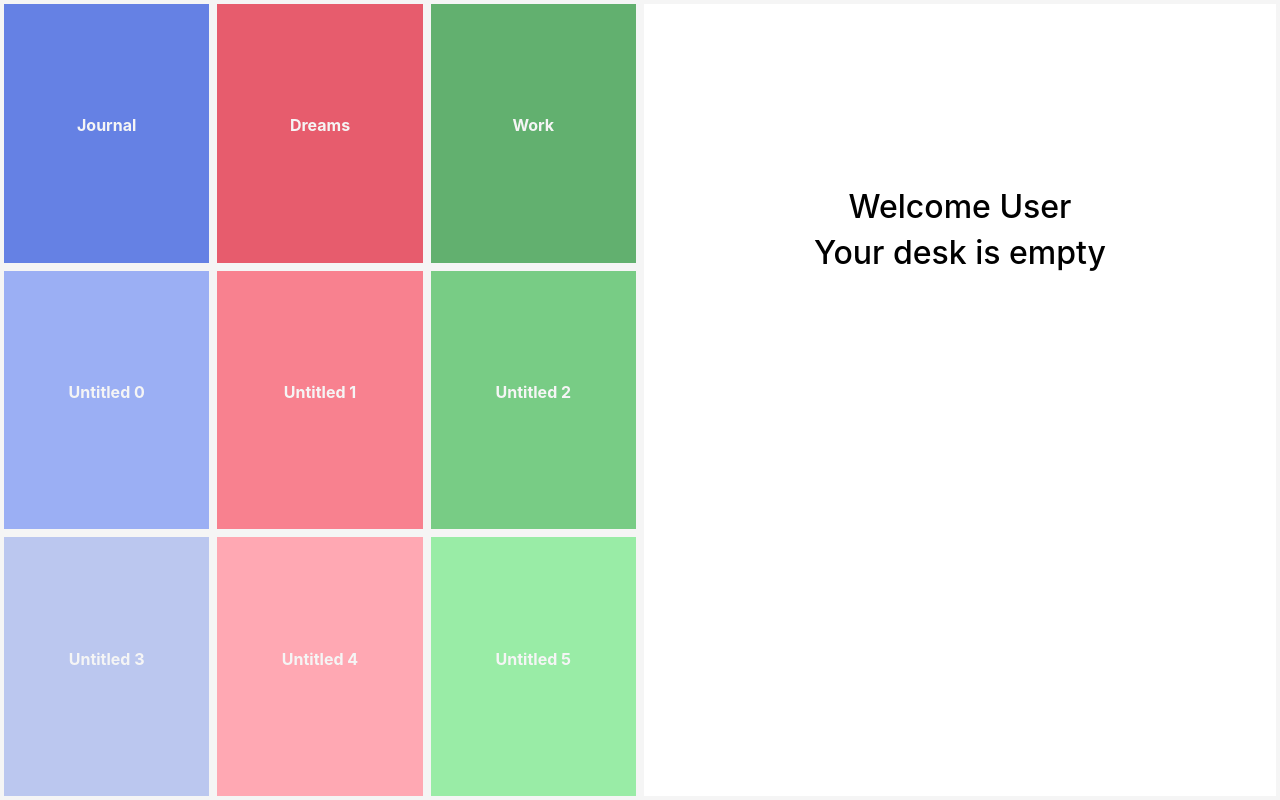
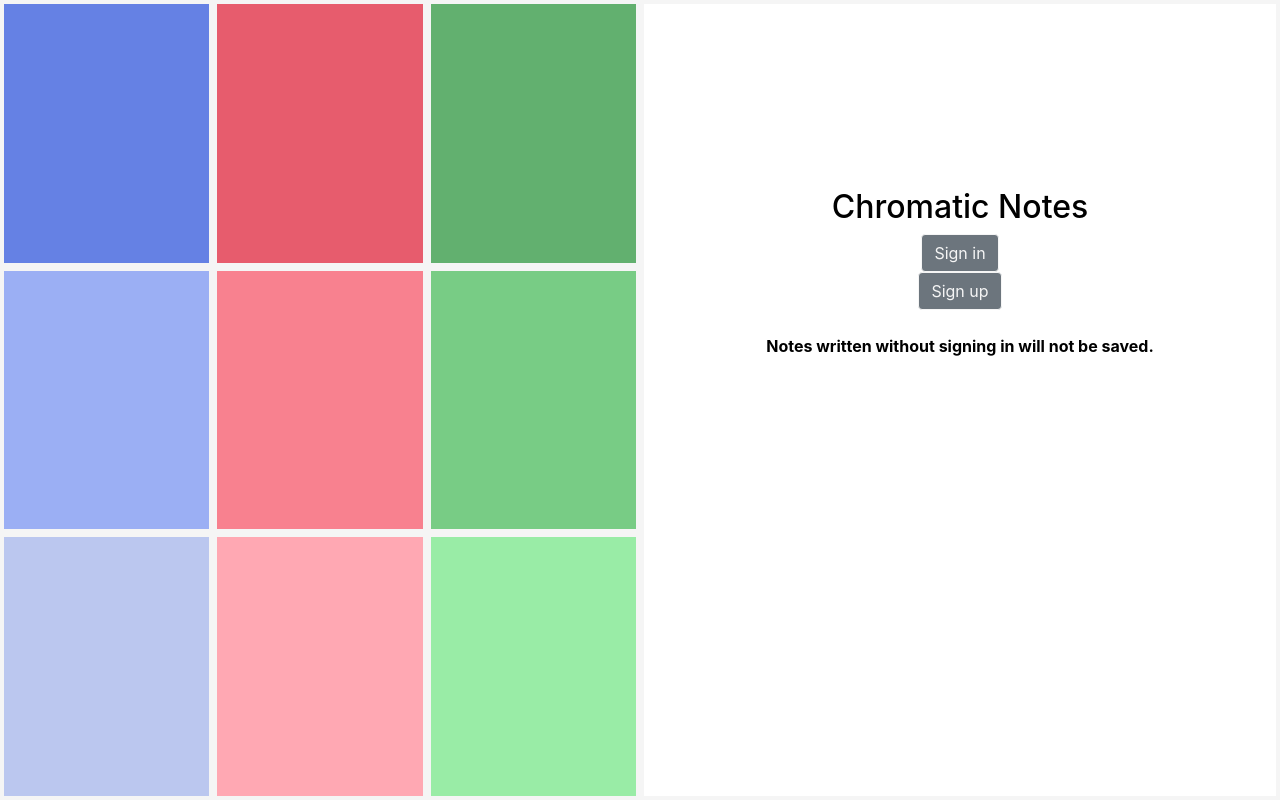
Before and after one commit to theoluyi/chromatic-notes, a React (Create React App) app: page / in a window 1280 px wide. Built offline with nearby package versions, Linux system fonts and the light colour scheme.

Commit message:
adds conditional rendering to mimic default/user signed in pattern

```diff
--- a/src/App.js
+++ b/src/App.js
@@ -58,22 +58,31 @@ function App() {
     setDisplayedNotebook(notebookColor)
   }
 
+  const userNotebookGrid =  (data.map((notebook) => (
+    <NotebookCard
+      key={notebook.color}
+      color={notebook.color}
+      name={notebook.name}
+      selectNotebook={selectNotebook}
+    />)))
+
+  const defaultNotebookGrid =  (data.map((notebook) => (
+    <NotebookCard
+      key={notebook.color}
+      color={notebook.color}
+      selectNotebook={selectNotebook}
+    />)))
+
   const defaultView = (
     <div className="row no-gutters">
       <div className="col-md-6 no-gutters">
         <div className="left-side">
-          {data.map((notebook) => (
-            <NotebookCard
-              key={notebook.color}
-              color={notebook.color}
-              name={notebook.name}
-              selectNotebook={selectNotebook}
-            />))}
+          {user? userNotebookGrid : defaultNotebookGrid}
         </div>
       </div>
       <div className="col-md-6 no-gutters">
         <div className="right-side">
-            {user? <PleaseSignInView/> : <SignedInView/>}
+            {user? <SignedInView/> : <PleaseSignInView/>}
         </div>
       </div>
     </div>
@@ -86,6 +95,7 @@ function App() {
       <Route exact path="/" render={() => defaultView } />
       {/* next feature to implement is below */}
       {/* <Route path='/:notebook' render={routerProps => <TableOfContents {...routerProps} notes={this.state.notes}/>} /> */}
+      {/* <Route path='/movies' render={routerProps => <MoviesPage {...routerProps} movies={this.state.movies}/>} /> */}
     </Router>
   );
 }
```
